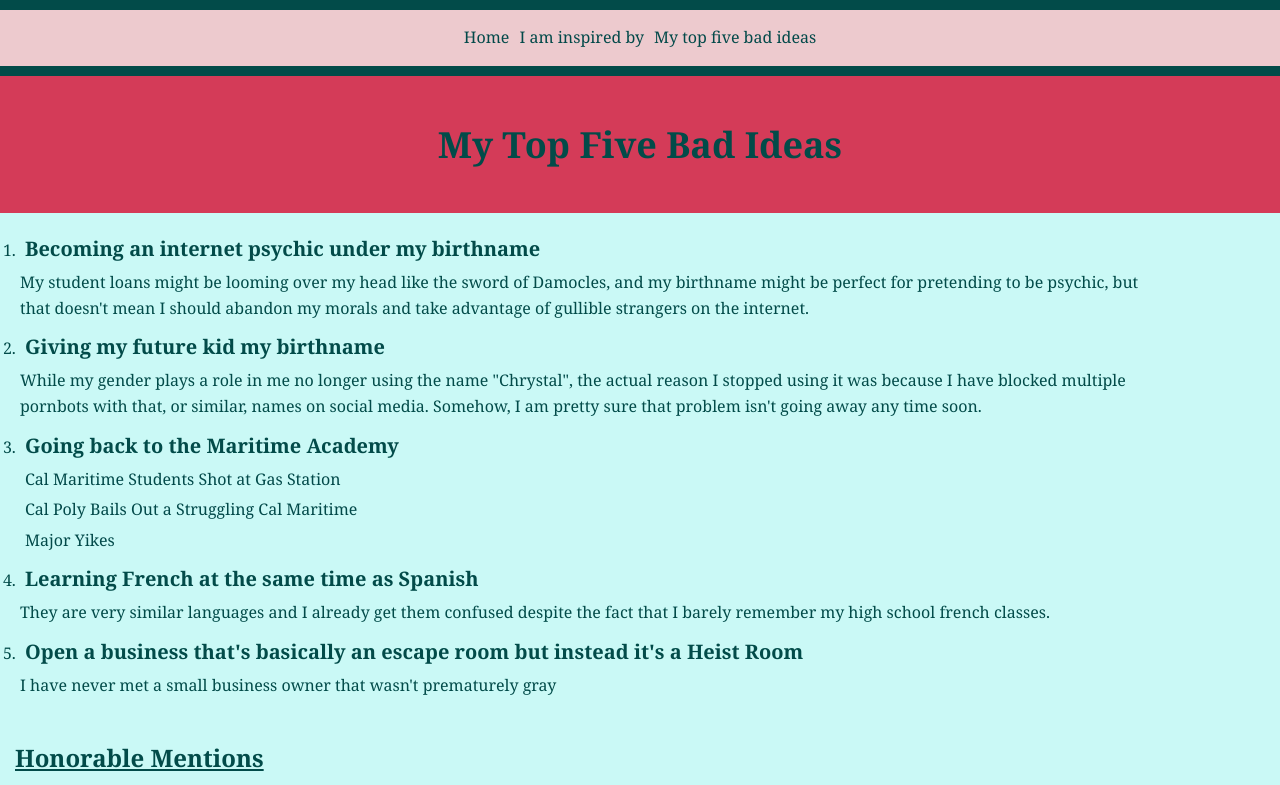
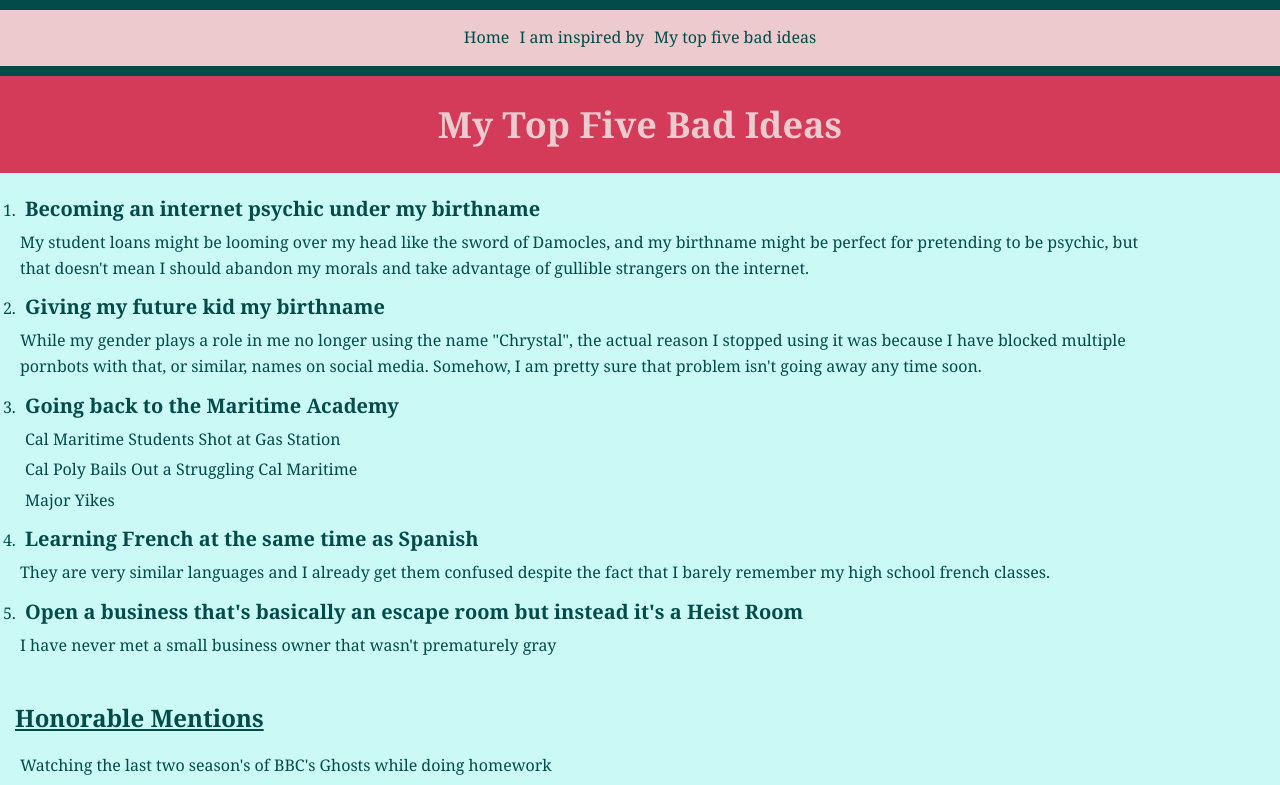
Before and after one commit to HarriHarrison94/summerProject, a plain HTML site: page harrison_top_five/top_five.html in a window 1280 px wide. Shown: the top 785 px of the page. Drawn offline with Linux system fonts and the light colour scheme.

Commit message:
Update listStyle.css

```diff
--- a/harrison_top_five/css/listStyle.css
+++ b/harrison_top_five/css/listStyle.css
@@ -13,14 +13,6 @@
   border-bottom: #024b49 solid 10px;
   background-color: #edcace;
   padding: 10px;
-}
-
-h1 {
-  background-color: #d43b58;
-  font-size: 36px;
-  text-align: center;
-  padding: 20px;
-  color: #024b49;
 }
 
 body {
```
